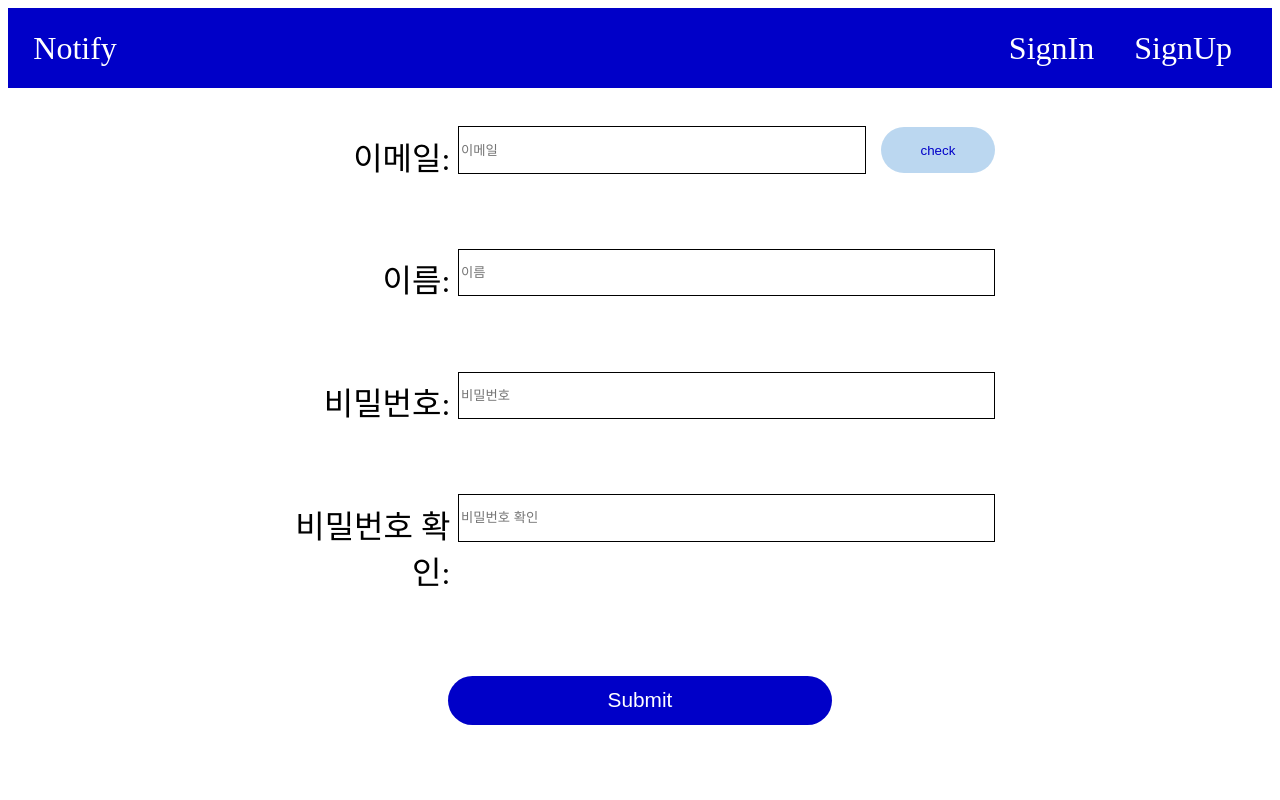
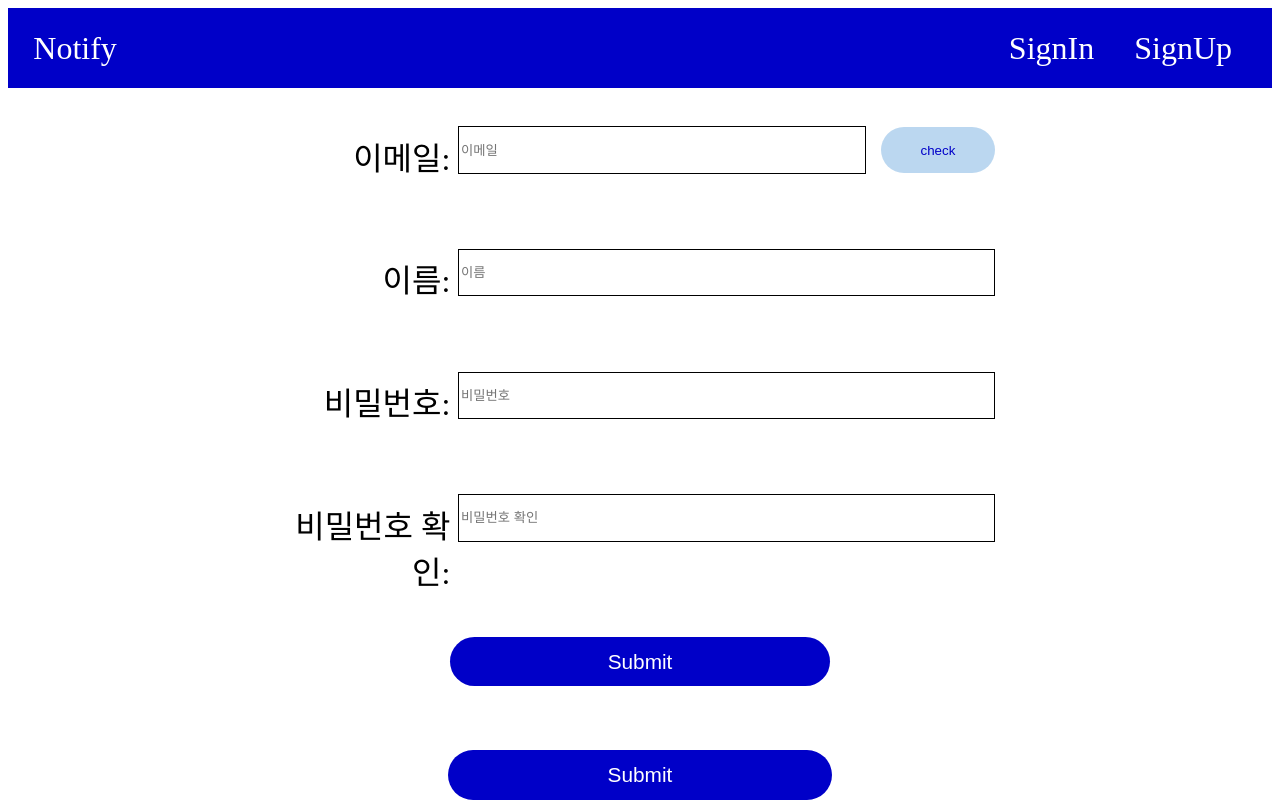
Before and after one commit to weather-notify/notify_Frontend, a React (Create React App) app: page /join in a window 1280 px wide. Built offline with nearby package versions, Linux system fonts and the light colour scheme.

Commit message:
[ADD] joinPage submitButton

```diff
--- a/src/component/join/Join.js
+++ b/src/component/join/Join.js
@@ -73,7 +73,8 @@ const Join = () => {
                                 비밀번호가 일치하지 않습니다.
                             </S.InputError> : null
                     }
-                </S.InputLine>
+            </S.InputLine>
+            <S.SubmitButton>Submit</S.SubmitButton>
         </S.Container>
     )
 }
--- a/src/component/join/style.js
+++ b/src/component/join/style.js
@@ -78,13 +78,16 @@ export const CheckButton = styled.button`
     background-color: rgba(187, 215, 240);
 `
 
-export const SubmitButton = styled.button`
-    width: 23%;
+export const SubmitButton = styled.button.attrs({
+    type: 'submit'
+})`
+    width: 30%;
     padding: 1%;
     font-size: 1.3rem;
     color: white;
     background-color: rgba(0, 0, 200);
     border: none;
     border-radius: 50px;
-    margin: 2%;
+    margin: 1%;
+    left: 31%;
 `
```
